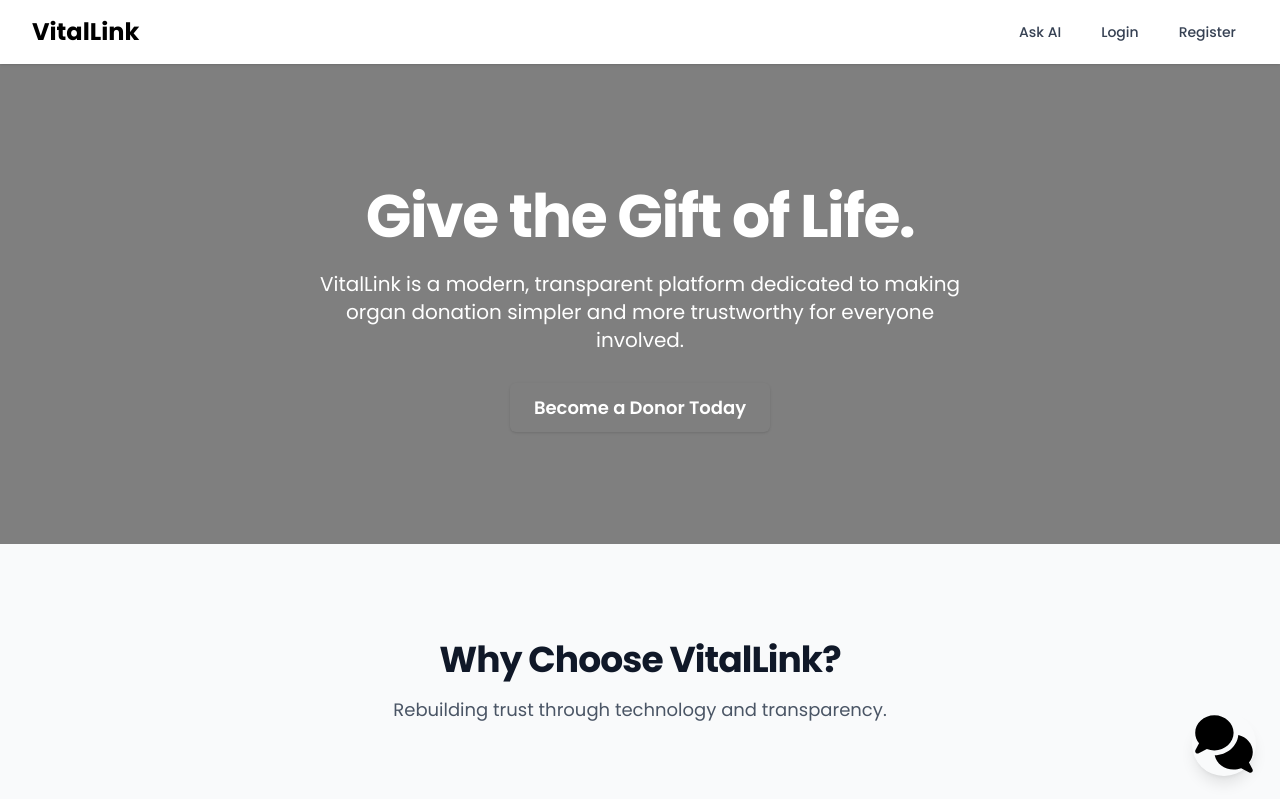
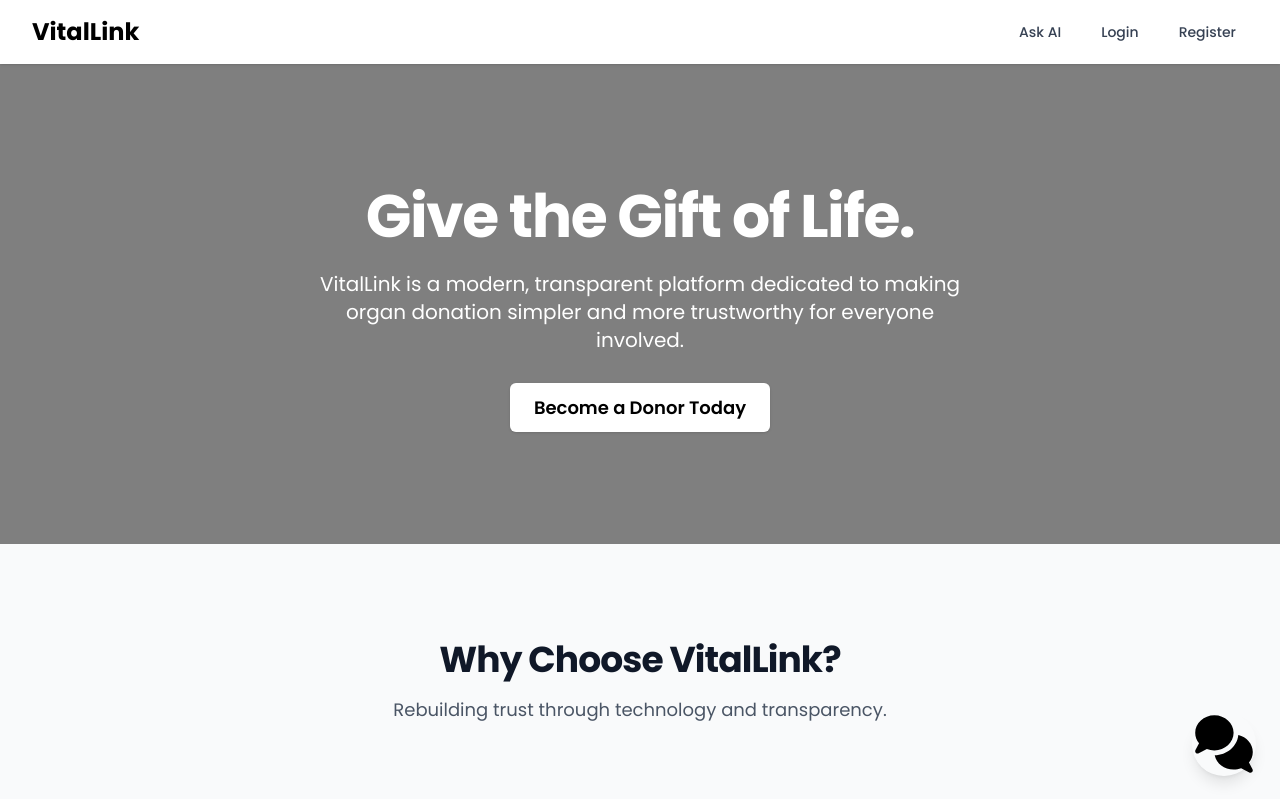
Before and after one commit to Srizdebnath/Vitallink_main, a Next.js app in the folder vitallink-web/: page / in a window 1280 px wide. Shown: the top 799 px of the page. Built offline with nearby package versions, Linux system fonts and the light colour scheme.

Commit message:
fix some css

```diff
--- a/vitallink-web/src/app/page.tsx
+++ b/vitallink-web/src/app/page.tsx
@@ -12,9 +12,11 @@ export default function Home() {
           <p className="mt-6 text-lg md:text-xl max-w-2xl">
             VitalLink is a modern, transparent platform dedicated to making organ donation simpler and more trustworthy for everyone involved.
           </p>
-          <div className="mt-10">
+          <div className="mt-10 ">
             <Link href="/register"
-              className="rounded-md bg-theme-500 px-6 py-3 text-lg font-semibold shadow-sm hover:bg-theme-400 focus-visible:outline focus-visible:outline-2 focus-visible:outline-offset-2 focus-visible:outline-theme-500"
+              // className="rounded-md bg-theme-500 px-6 py-3 text-lg font-semibold shadow-sm hover:bg-theme-400 focus-visible:outline focus-visible:outline-2 focus-visible:outline-offset-2 focus-visible:outline-theme-500"
+                className="rounded-md bg-white px-6 py-3 text-lg font-semibold text-black shadow-sm hover:bg-gray-400 focus-visible:outline focus-visible:outline-2 focus-visible:outline-offset-2 focus-visible:outline-black"
+
             >
               Become a Donor Today
             </Link>
```
